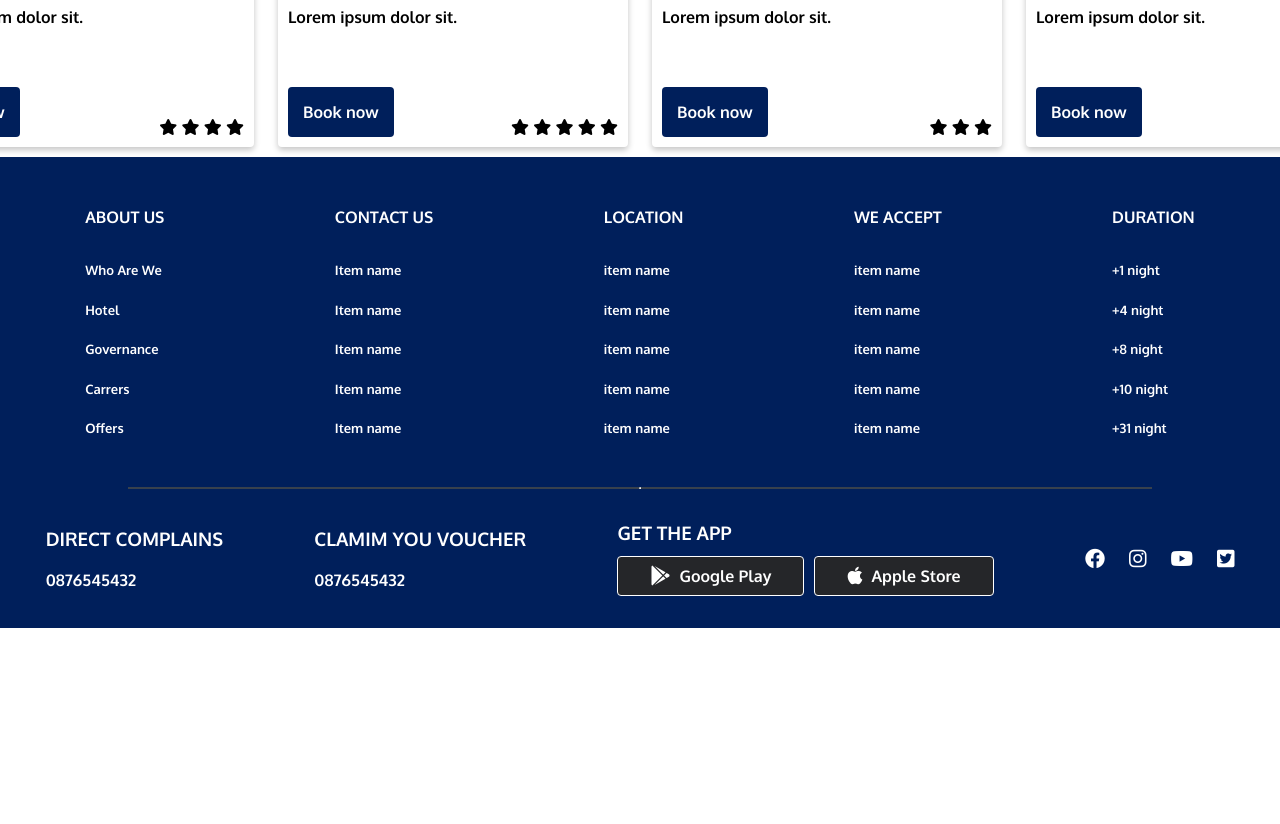
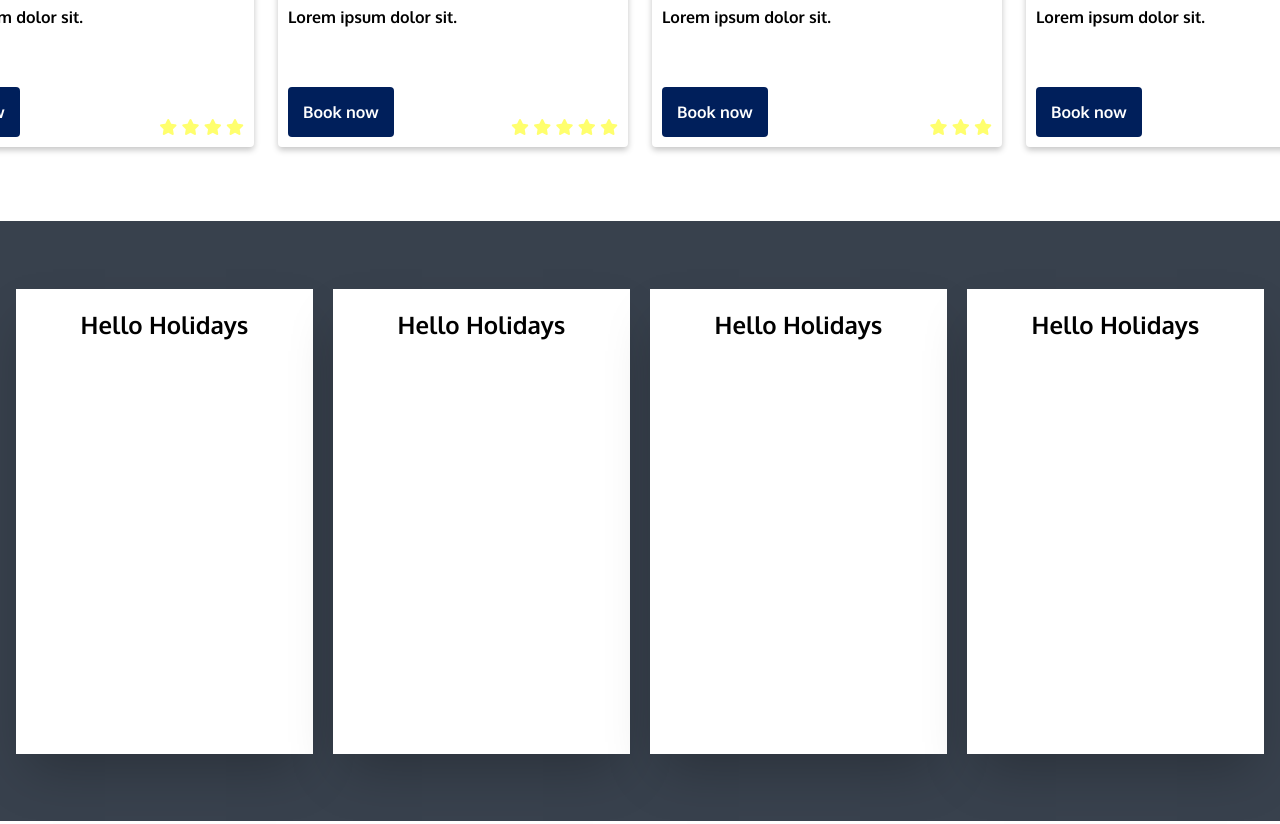
Before and after one commit to Pinto1232/HotelManagement, a plain HTML site: page index.html in a window 1280 px wide. Shown: the part 1099-1923 px from the top of the page. Before the commit the page ends 1727 px from the top, so only its background shows below. Drawn offline with Linux system fonts and the light colour scheme.

Commit message:
commit code

```diff
--- a/Js/script.js
+++ b/Js/script.js
@@ -354,3 +354,13 @@ STAYDURATION.forEach((durationItem, index) => {
 /*End offers */
 
 /* End Sub-links */
+
+
+/* Product Offers */
+let images = [
+   "assets/vocation1.jpg",
+   "assets/vocation2.jpg",
+   "assets/vocation3.jpg",
+]
+console.log(images);
+/* End Product Offers */
--- a/Styles/style.css
+++ b/Styles/style.css
@@ -856,7 +856,8 @@ body {
 .offer-packages .container .card-offers .card-content {
     padding: 10px;
 }
-.buy-now{
+
+.buy-now {
     display: flex;
     align-items: flex-end;
     justify-content: space-between;
@@ -876,8 +877,53 @@ body {
 
 }
 
+.stars {
+    color: rgb(255, 255, 109);
+    cursor: pointer;
+}
+
+.stars .fa-star:hover {
+    color: #001f5b;
+}
+
 .offer-packages .buy-now a:hover {
     background-color: #38414d;
 }
 
 /* End Offers packages */
+
+/* Product card */
+.product-offers .container {
+    display: flex;
+    align-items: center;
+    justify-content: center;
+    background-color: #38414d;
+    margin-top: 4em;
+    margin-bottom: 4em;
+    height: 600px;
+    padding: 1em;
+    gap: 20px;
+}
+
+.product-offers .card-products {
+    background-color: white;
+    width: 300px;
+    height: 465px;
+    box-shadow: 0 25px 50px -12px rgba(0, 0, 0, .25);
+}
+
+.product-offers img {
+    position: relative;
+    background-repeat: no-repeat;
+    background-size: cover;
+}
+
+.product-offers .contra-parts {
+    display: flex;
+    align-items: center;
+    justify-content: center;
+    z-index: 999;
+}
+
+
+/* End Product card */
--- a/index.html
+++ b/index.html
@@ -409,13 +409,55 @@
         </div>
       </div>
 
-
-
-
     </div>
   </div>
   </div>
   <!-- End Offers -->
+
+
+  <!-- Best packages offers -->
+  <section class="product-offers">
+    <div class="container">
+      <!-- Product card -->
+      <div class="card-products">
+        <img class="img" src="" alt="">
+        <div class="contra-parts">
+          <h2>Hello Holidays</h2>
+        </div>
+      </div>
+      <!-- End product card -->
+
+       <!-- Product card -->
+       <div class="card-products">
+        <img class="img" src="" alt="">
+        <div class="contra-parts">
+          <h2>Hello Holidays</h2>
+        </div>
+      </div>
+      <!-- End product card -->
+
+      <!-- Product card -->
+       <div class="card-products">
+        <img class="img" src="" alt="">
+        <div class="contra-parts">
+          <h2>Hello Holidays</h2>
+        </div>
+      </div>
+      <!-- End product card -->
+
+      <!-- Product card -->
+      <div class="card-products">
+        <img class="img" src="" alt="">
+        <div class="contra-parts">
+          <h2>Hello Holidays</h2>
+        </div>
+      </div>
+      <!-- End product card -->
+
+
+    </div>
+  </section>
+  <!-- End Best packages offers -->
 
   <!-- Footer -->
   <section class="footer-section">
```
Also changed, not shown: assets/master.png (added), assets/paypal.png (added), assets/stripe.png (added), assets/visa.png (added), assets/vocation1.jpg (added), assets/vocation2.jpg (added), assets/vocation3.jpg (added).
